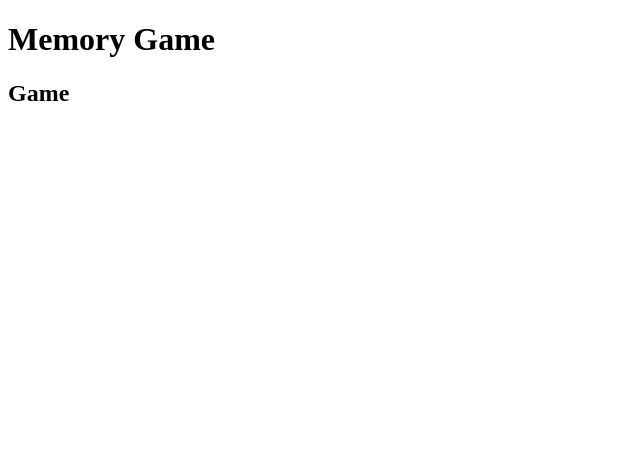
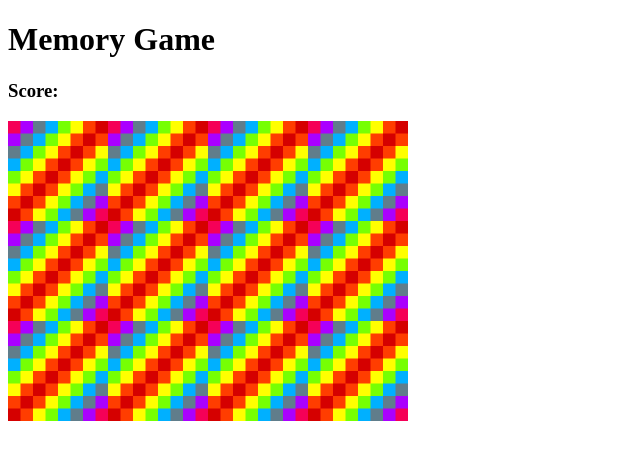
Before and after one commit to adarshmaharjan/memory_game, a website: page index.html in a window 1280 px wide. Shown: the whole page, without its empty margins (0-640 px from the left). Drawn offline with Linux system fonts and the light colour scheme.

Commit message:
[created] created a working game

```diff
--- a/index.html
+++ b/index.html
@@ -5,16 +5,17 @@
     <meta http-equiv="X-UA-Compatible" content="IE=edge" />
     <meta name="viewport" content="width=device-width, initial-scale=1.0" />
     <title>Memory Game</title>
-    <script src="./script.js"></script>
+    <link rel="stylesheet" href="./style.css" />
   </head>
   <body>
     <header><h1>Memory Game</h1></header>
     <main>
       <section id="game-section">
-        <h2>Game</h2>
-        <div></div>
+        <h3>Score:<span id="result"></span></h3>
+        <div class="grid"></div>
       </section>
     </main>
     <footer></footer>
+    <script src="./script.js"></script>
   </body>
 </html>
--- a/package.json
+++ b/package.json
@@ -2,6 +2,7 @@
   "name": "memory_game",
   "version": "1.0.0",
   "description": "",
+  "type": "module",
   "main": "script.js",
   "scripts": {
     "test": "echo \"Error: no test specified\" && exit 1",
--- a/script.js
+++ b/script.js
@@ -1 +1,118 @@
-console.log('hello world')
+document.addEventListener('DOMContentLoaded', () => {
+  const cardArray = [
+    {
+      name: 'fries',
+      img: './images/fries.png',
+    },
+    {
+      name: 'cheeseburger',
+      img: './images/cheeseburger.png',
+    },
+    {
+      name: 'ice-cream',
+      img: './images/ice-cream.png',
+    },
+    {
+      name: 'pizza',
+      img: './images/pizza.png',
+    },
+    {
+      name: 'milkshake',
+      img: './images/milkshake.png',
+    },
+    {
+      name: 'hotdog',
+      img: './images/hotdog.png',
+    },
+    {
+      name: 'fries',
+      img: './images/fries.png',
+    },
+    {
+      name: 'cheeseburger',
+      img: './images/cheeseburger.png',
+    },
+    {
+      name: 'ice-cream',
+      img: './images/ice-cream.png',
+    },
+    {
+      name: 'pizza',
+      img: './images/pizza.png',
+    },
+    {
+      name: 'milkshake',
+      img: './images/milkshake.png',
+    },
+    {
+      name: 'hotdog',
+      img: './images/hotdog.png',
+    },
+  ]
+  // console.log(cardArray)
+  // get grid
+  const grid = document.querySelector('.grid')
+  const result = document.querySelector('#result')
+  // cards chosen
+  let cardChosen = []
+  let cardChosenId = []
+  const cardsWon = []
+  cardArray.sort(() => 0.5 - Math.random)
+
+  // creates a board after execution
+
+  // display result
+  function resultDisplay() {
+    result.textContent = cardsWon.length
+    if (cardsWon.length === cardArray.length / 2) {
+      result.textContent = 'Congratulation you have won the game'
+    }
+  }
+  // check for match and presents the result
+  function checkForMatch() {
+    const cards = document.querySelectorAll('img')
+    const optionOneId = cardChosenId[0]
+    const optionTwoId = cardChosenId[1]
+    if (cardChosen[0] === cardChosen[1]) {
+      // eslint-disable-next-line no-alert
+      alert('You found a match')
+      cards[optionOneId].setAttribute('src', './images/white.png')
+      cards[optionTwoId].setAttribute('src', './images/white.png')
+      cardsWon.push(cardChosen)
+    } else {
+      cards[optionOneId].setAttribute('src', './images/blank.png')
+      cards[optionTwoId].setAttribute('src', './images/blank.png')
+      // eslint-disable-next-line no-alert
+      alert('Sorry , you chose wrong cards')
+    }
+    cardChosen = []
+    cardChosenId = []
+    resultDisplay()
+  }
+  // flip your card
+  function flipcard() {
+    const cardId = this.getAttribute('data-id')
+    cardChosen.push(cardArray[cardId].name)
+    cardChosenId.push(cardId)
+    this.setAttribute('src', cardArray[cardId].img)
+
+    if (cardChosen.length === 2) {
+      setTimeout(checkForMatch, 500)
+    }
+  }
+  // create a function for creating board
+  function createBoard() {
+    // console.log('create board')
+    for (let i = 0; i < cardArray.length; i += 1) {
+      const card = document.createElement('img')
+      // cheat code
+      // card.setAttribute('src', cardArray[i].img)
+      // actual code
+      card.setAttribute('src', './images/blank.png')
+      card.setAttribute('data-id', i)
+      card.addEventListener('click', flipcard)
+      grid.appendChild(card)
+    }
+  }
+  createBoard()
+})
--- a/style.css
+++ b/style.css
@@ -0,0 +1,6 @@
+.grid {
+  display: flex;
+  flex-wrap: wrap;
+  height: 300px;
+  width: 400px;
+}
```
Also changed, not shown: cards.js (added), 1 other file.
